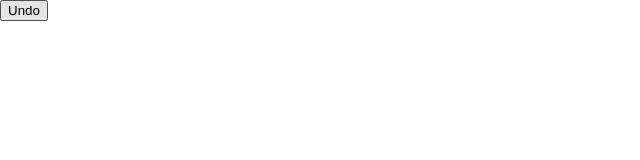
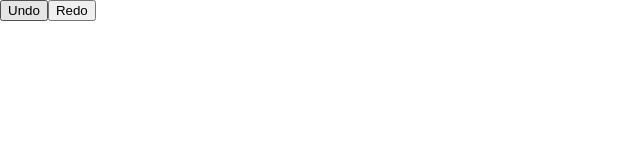
Before and after one commit to mcdmid/ReactPlaceCircles, a React (Vite) app in the folder PlaceCirclesReact/: page / in a window 1280 px wide. Shown: the top 160 px of the page, without its empty margins (0-640 px from the left). Built offline with nearby package versions, Linux system fonts and the light colour scheme.

Commit message:
Redo points, popped back

```diff
--- a/PlaceCirclesReact/src/App.tsx
+++ b/PlaceCirclesReact/src/App.tsx
@@ -8,6 +8,7 @@ type TPoint = {
 
 function App() {
   const [points, setPoints] = useState<TPoint[]>([]);
+  const [popped, setPopped] = useState<TPoint[]>([]);
 
   function handlePlaceCircle(e: React.MouseEvent<HTMLDivElement>) {
     //console.log(e);
@@ -23,13 +24,26 @@ function App() {
 
   function handleUndo() {
     const newPoints = [...points];
-    newPoints.pop();
+    const poppedPoint = newPoints.pop();
+    if (!poppedPoint) return;
+    setPopped([...popped, poppedPoint]);
     setPoints(newPoints);
+  }
+
+  function handleRedo() {
+    const newPopped = [...popped];
+    const newPoints = [...points];
+    const poppedPoint = newPopped.pop();
+    if (!poppedPoint) return;
+    points.push(poppedPoint);
+    setPoints(newPoints);
+    setPopped(newPopped);
   }
 
   return (
     <>
       <button onClick={handleUndo}>Undo</button>
+      <button onClick={handleRedo}>Redo</button>
       <div className="App" onClick={handlePlaceCircle}>
         {points.map((point) => (
           <div
```
